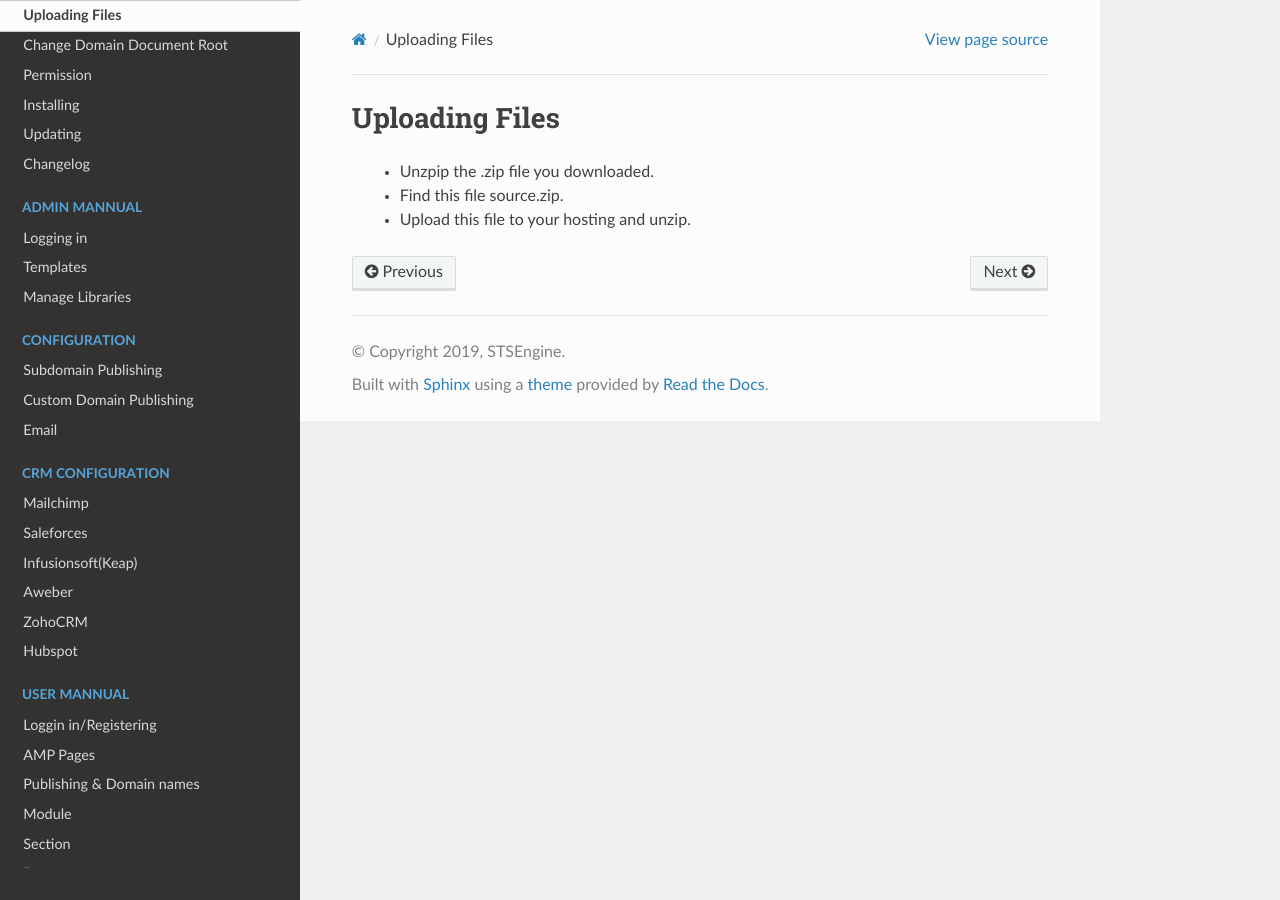
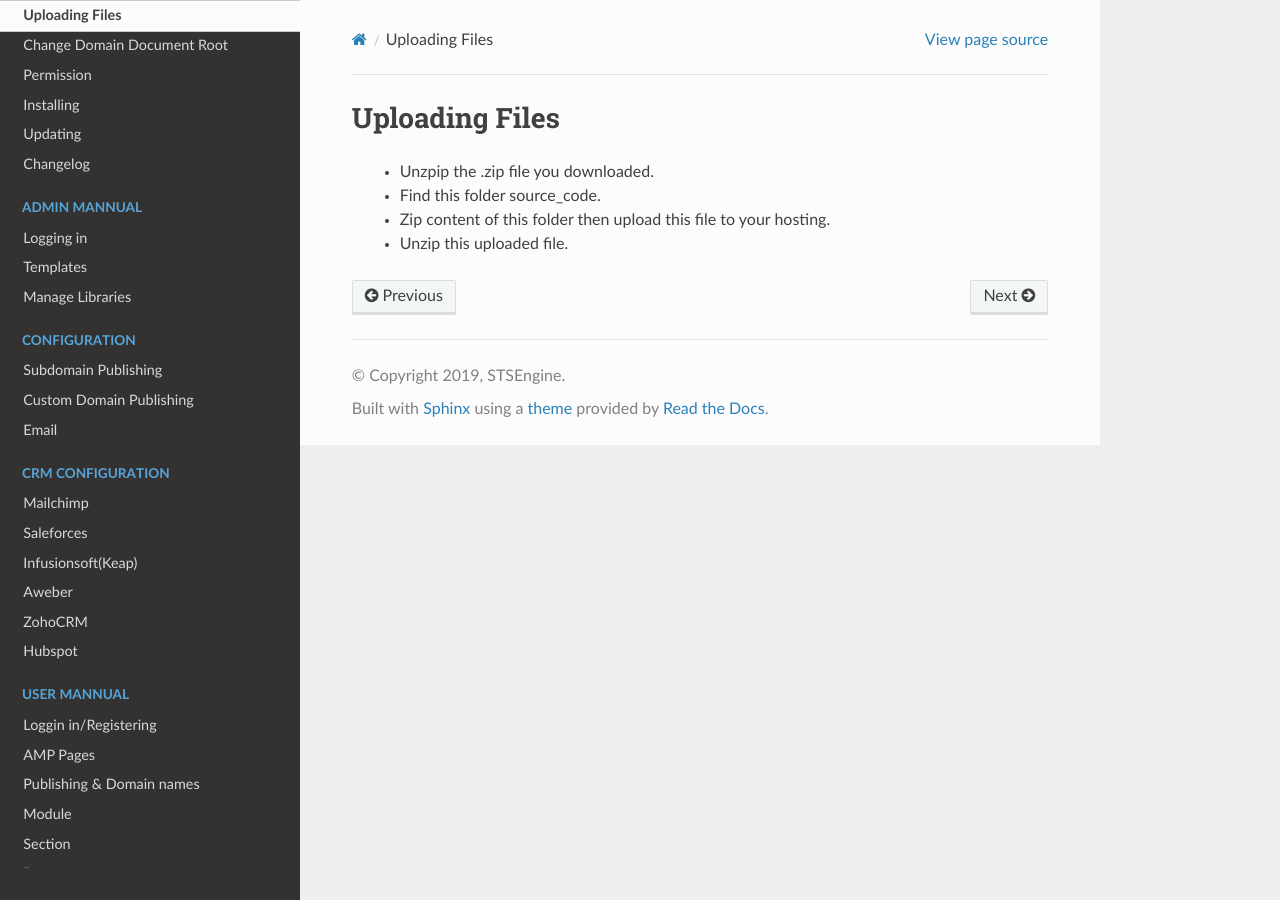
Before and after one commit to logozadocs/-ampbuilder-docs-en, a Sphinx documentation site: the page built from source/_install/upload_files.rst, in a window 1280 px wide. Built offline with Sphinx 7.4.7 and the Read the Docs theme 2.0.0, drawn with Linux system fonts in a browser that asks for light colours.

Commit message:
no message

```diff
--- a/source/_install/create_db.rst
+++ b/source/_install/create_db.rst
@@ -2,9 +2,7 @@ Creating a new database
 ==============
 First thing you want to do before installing AMPBuilder is to create a new database on your mysql server. If you already know how to do this/or have already created one just skip to the next step.
 
-Your host will most likely be running phpMyAdmin as mysql manager, if that's the case here's a step by step guide (if not the proccess will be very similar on other managers).
 
-Login to your control panel, find and click phpMyAdmin link. Click on the database tab in the top menu, enter any name you like and click create.
 
 
 ==============
--- a/source/_install/upload_files.rst
+++ b/source/_install/upload_files.rst
@@ -1,5 +1,6 @@
 Uploading Files
 ==============
  - Unzpip the .zip file you downloaded.
- - Find this file source.zip.
- - Upload this file to your hosting and unzip.
+ - Find this folder source_code.
+ - Zip content of this folder then upload this file to your hosting.
+ - Unzip this uploaded file.
```
